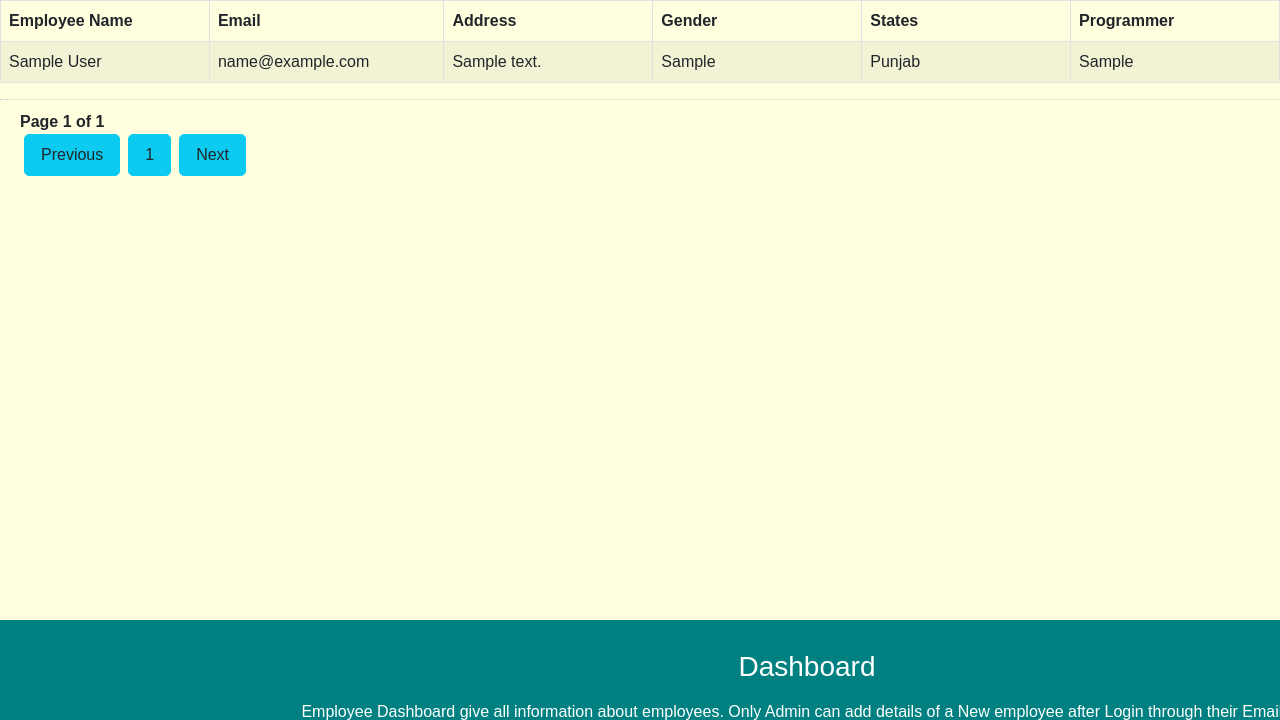
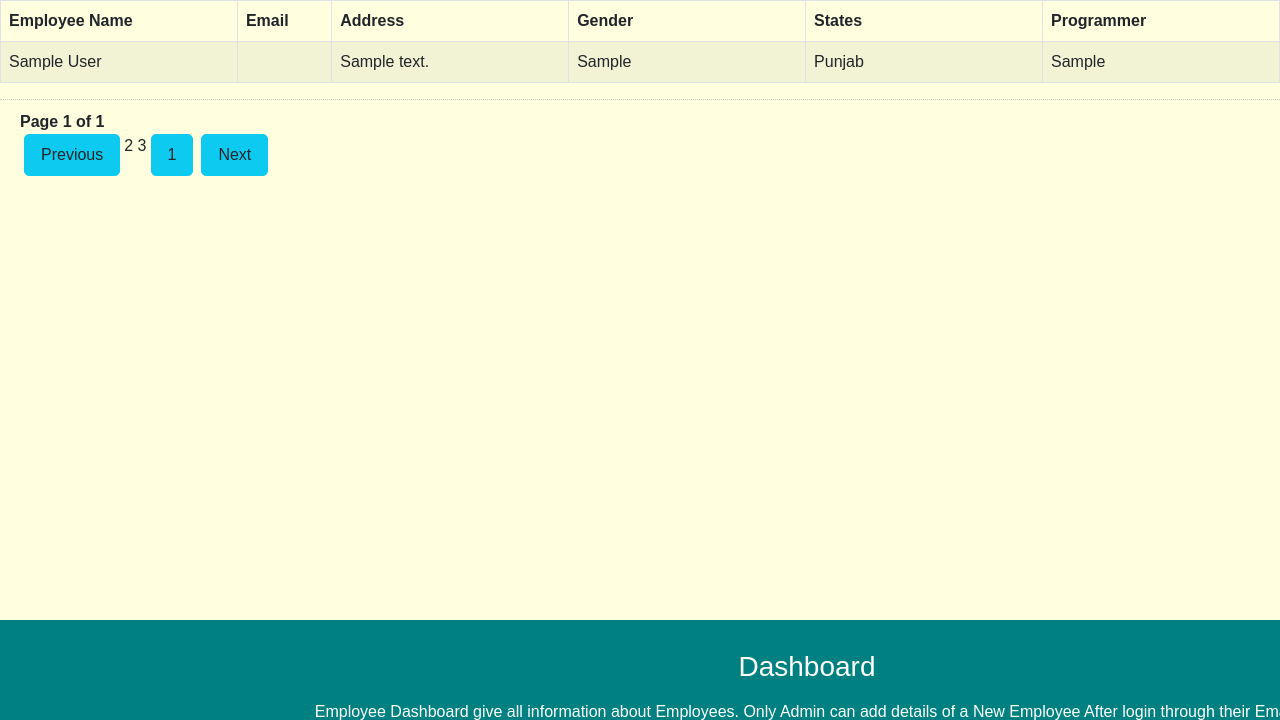
Before and after one commit to pankaj0114/php-crud, a PHP site: page /pankaj/pagination.php in a window 1280 px wide. Shown: the part 80-800 px from the top of the page. Run offline with PHP 8.4, Linux system fonts and the light colour scheme; the visitor is signed in with stand-in values (Sample User, id 1); tables that the repository leaves empty or names only in its code hold one stand-in row (values such as "Sample post"); data that the repository does not hold is empty.

Commit message:
6 th of june

```diff
--- a/create.php
+++ b/create.php
@@ -85,7 +85,7 @@ if (!empty($_POST)) {
             <div>
               <b><label for="name" class="form-label"> Employee Name</label></b>
               <input type="text" class="form-control" name="name" id="name"
-                value="<?php echo !empty($name) ? $name : ''; ?>" required title="Please enter the employee name ">
+                value="<?php echo !empty($name) ? $name : ''; ?>" required title="Please enter the Employee name ">
                  <span class="error">
                   <?php echo $nameErr; ?>
               </span>
@@ -151,6 +151,7 @@ if (!empty($_POST)) {
                   echo "selected"; ?>>Goa
 
                 </option>
+
               </select>
             </div>
 
--- a/footer.html
+++ b/footer.html
@@ -11,9 +11,8 @@
           <div class=”footer-content”>
             <h3><p> Dashboard </p></h3>
 
-
-          <p class="footer-content"> Employee Dashboard give all information about employees.
-           Only Admin can add details of a New employee after Login through their Email id !!
+            <p class="footer-content"> Employee Dashboard give all information about Employees.
+           Only Admin can add details of a New Employee After login through their Email.
 
           </p>
           </div>
--- a/index.php
+++ b/index.php
@@ -10,7 +10,7 @@ $where = "";
 if ((isset($_POST['save']))) {
   if (isset($_POST['search'])) {
     $search = $_POST['search'];
-    $where = " WHERE name like '%$search%' OR email like '%$search%' ";
+    $where = " WHERE name like '%$search%' ,email like '%$search%' OR gender like '%$search%' ";
   }
 }
 
--- a/navbar.html
+++ b/navbar.html
@@ -1,45 +1,28 @@
-
 <!DOCTYPE html>
 <html lang="en">
-
     <head>
         <meta http-equiv="X-UA-Compatible" content="IE=edge" />
         <meta name="viewport" content="width=device-width, initial-scale=1.0" />
         <link rel="stylesheet" href="navbar.css" />
         <title>Navbar</title>
-
     </head>
     <body>
         <nav class="navbar">
             <div class="logo">
-            <img class="img" src="https://img.icons8.com/?size=512&id=23446&format=png" >
+                <img
+                    class="img"
+                    src="https://img.icons8.com/?size=512&id=23446&format=png"
+                />
             </div>
             <ul class="nav-links">
-
-
-
-
-
                 <div class="menu">
-
-
-
-                    <li><a class="btn btn-info" href="index.php">
-                        Home
-                    </a></li>
-
-
-                    <li><a class="btn btn-info" href="logout.php">
-                        Log Out
-                  </a></li>
-
+                    <li><a class="btn btn-info" href="index.php"> Home </a></li>
+                    <li>
+                        <a class="btn btn-info" href="logout.php"> Log Out </a>
+                    </li>
                 </div>
-
             </ul>
-
-
         </nav>
-
-
     </body>
-<html>
+    <html></html>
+</html>
--- a/pagination.php
+++ b/pagination.php
@@ -42,6 +42,8 @@ if (empty($_SESSION['email']) || $_SESSION['email'] == '') {
 <html>
 
 <head>
+
+
     <meta charset="UTF-8">
     <meta http-equiv="X-UA-Compatible" content="IE=edge">
     <meta name="viewport" content="width=device-width, initial-scale=1.0">
@@ -58,6 +60,8 @@ if (empty($_SESSION['email']) || $_SESSION['email'] == '') {
         <thead>
             <tr>
 
+
+
                 <th style='width:150px;'> Employee Name</th>
                 <th style='width:50px;'>Email</th>
                 <th style='width:150px;'>Address</th>
@@ -72,7 +76,9 @@ if (empty($_SESSION['email']) || $_SESSION['email'] == '') {
             $result = $conn->query($sql);
             while ($row = mysqli_fetch_array($result)) {
                 echo "<tr> <td>".$row['name'] ."</td>
-                        <td>".$row['email']."</td>
+                        <td>".$row['2
+                        3
+                        email']."</td>
                     <td>".$row['address']."</td>
                     <td>".$row['gender']."</td>
                     <td>".$row['states']."</td>
@@ -81,6 +87,8 @@ if (empty($_SESSION['email']) || $_SESSION['email'] == '') {
 
             }
             mysqli_close($conn);
+
+
             ?>
         </tbody>
     </table>
@@ -92,7 +100,9 @@ if (empty($_SESSION['email']) || $_SESSION['email'] == '') {
 
 
         <ul class="pagination">
-            <?php if ($page_no > 1) {
+            <?php if ($page_no > 1)
+
+{
                 echo "<li><a href='pagination.php?page_no=1'>First Page</a></li>";
             } ?>
 
@@ -102,7 +112,9 @@ if (empty($_SESSION['email']) || $_SESSION['email'] == '') {
                 <a <?php if ($page_no > 1) {
                     echo "href='?page_no=$previous_page'";
                 } ?>>Previous</a>
-            </li>
+            </li>2
+3
+
 
 
             <?php
--- a/passwordreset.php
+++ b/passwordreset.php
@@ -13,6 +13,7 @@ if (isset($_POST['reset_password'])) {
   // Grab to token that came from the email link
 
   $token = $_GET['token'];
+
 
   if (empty($password) || empty($cpassword))
     array_push($errors, "Password is required");
@@ -67,6 +68,7 @@ if (isset($_POST['reset_password'])) {
         <button type="submit" style=" background-color:#16C3C3 ; font-size:30px ; width:30% ; margin-right:8% "
           name="reset_password">Reset Password</button>
       <?php } ?>
+
     </form>
   </div>
 
--- a/update.php
+++ b/update.php
@@ -132,7 +132,7 @@
               <br>
               <div>
                 <button type="update" name="update" class="btn btn-primary" style="width:100%">
-                  Update Employee Information </button>
+                Update the Employee Information </button>
               </div>
             </div>
         </form>
```
Also changed, not shown: signup.php (+5 -4 lines). Lines whose indentation alone changed are shown as unchanged.
